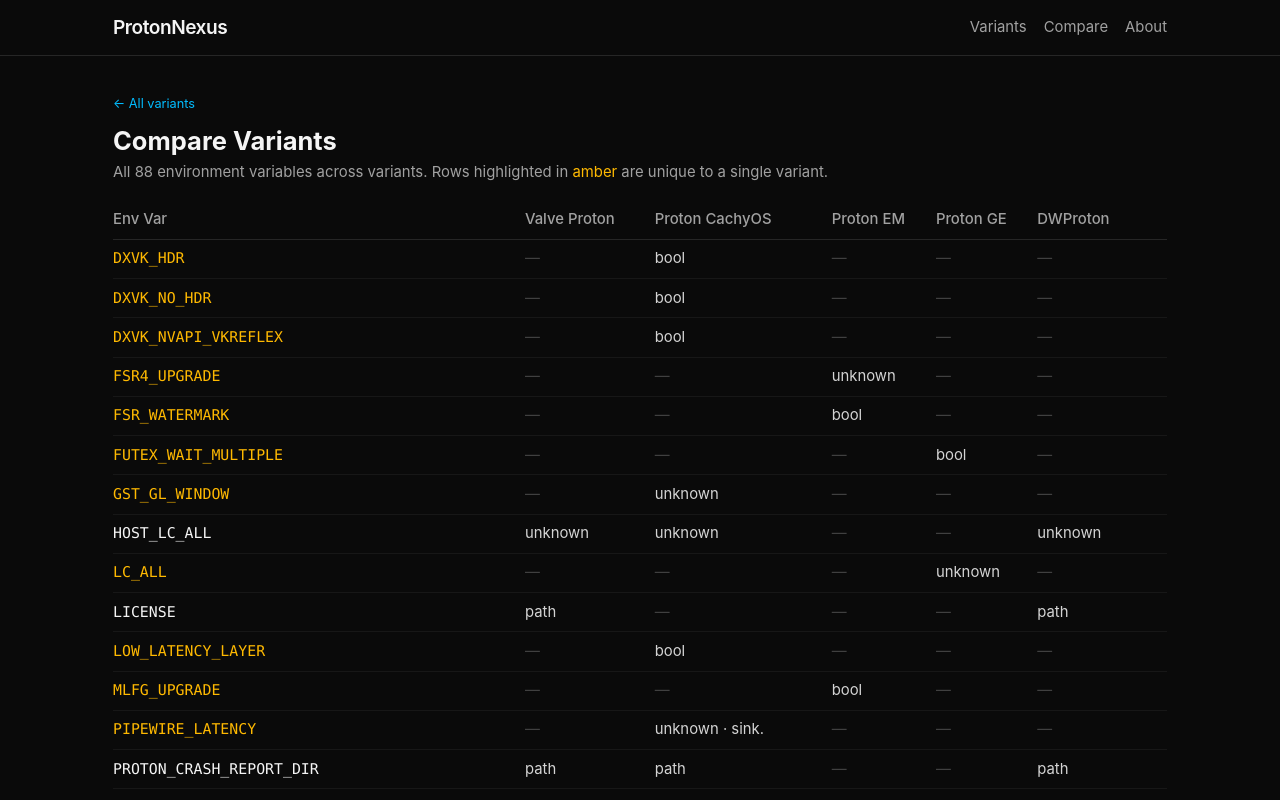
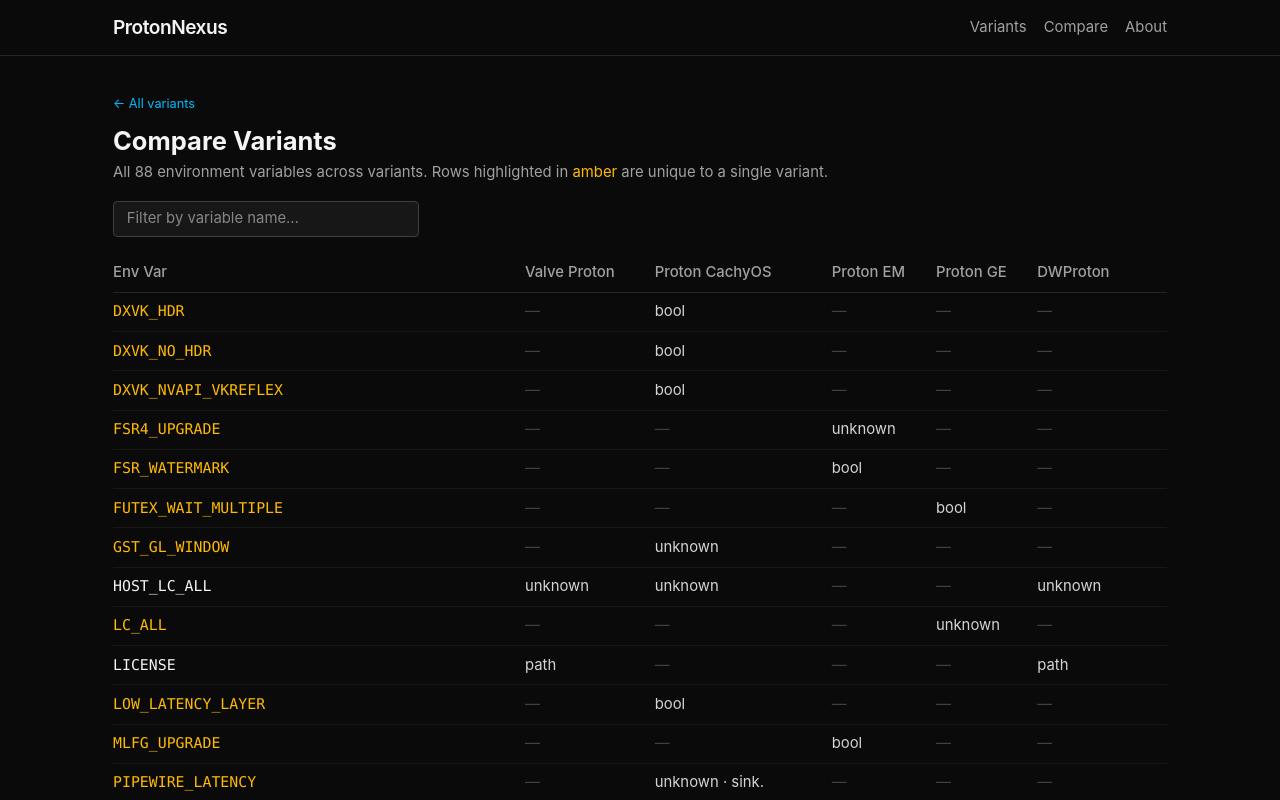
Before and after one commit to dcog989/ProtonVariants, a SvelteKit app: page /compare in a window 1280 px wide. Shown: the top 800 px of the page. Built offline with nearby package versions, Linux system fonts and the light colour scheme.

Commit message:
feat: add name filter to compare page

```diff
--- a/src/routes/compare/+page.svelte
+++ b/src/routes/compare/+page.svelte
@@ -3,14 +3,17 @@
 
 let { data } = $props();
 
+let query = $state("");
+
 const variantById = $derived(new Map(data.variants.map((v) => [v.id, v])));
 const displayName = (id: string) => data.registry.find((r) => r.id === id)?.displayName ?? id;
 
+const filteredNames = $derived(
+  data.allNames.filter((name) => !query || name.toLowerCase().includes(query.toLowerCase())),
+);
+
 function isUnique(name: string): boolean {
   return (data.nameToVariants.get(name)?.length ?? 0) === 1;
-}
-function owner(name: string): string {
-  return data.nameToVariants.get(name)?.[0] ?? "";
 }
 function optionFor(variantId: string, name: string) {
   return variantById.get(variantId)?.options.find((o) => o.name === name);
@@ -26,6 +29,15 @@
   <span class="text-amber-400">amber</span> are unique to a single variant.
 </p>
 
+<div class="mb-4">
+  <input
+    type="search"
+    bind:value={query}
+    placeholder="Filter by variable name…"
+    class="w-72 rounded border border-neutral-700 bg-neutral-900 px-3 py-1.5 text-sm outline-none focus:border-sky-500"
+  />
+</div>
+
 <div class="overflow-x-auto">
   <table class="w-full border-collapse text-sm">
     <thead>
@@ -37,7 +49,7 @@
       </tr>
     </thead>
     <tbody>
-      {#each data.allNames as name (name)}
+      {#each filteredNames as name (name)}
         {@const unique = isUnique(name)}
         <tr class="border-b border-neutral-900 align-top" class:text-amber-400={unique}>
           <td class="py-2 pr-4 font-mono">{name}</td>
@@ -61,7 +73,9 @@
   <h2 class="mb-2 font-semibold text-neutral-200">Unique per variant</h2>
   <ul class="space-y-1">
     {#each data.variants as v (v.id)}
-      {@const uniques = v.options.filter((o) => isUnique(o.name))}
+      {@const uniques = v.options.filter(
+        (o) => isUnique(o.name) && (!query || o.name.toLowerCase().includes(query.toLowerCase())),
+      )}
       <li>
         <span class="font-medium text-neutral-200">{displayName(v.id)}:</span>
         {#if uniques.length}
```
